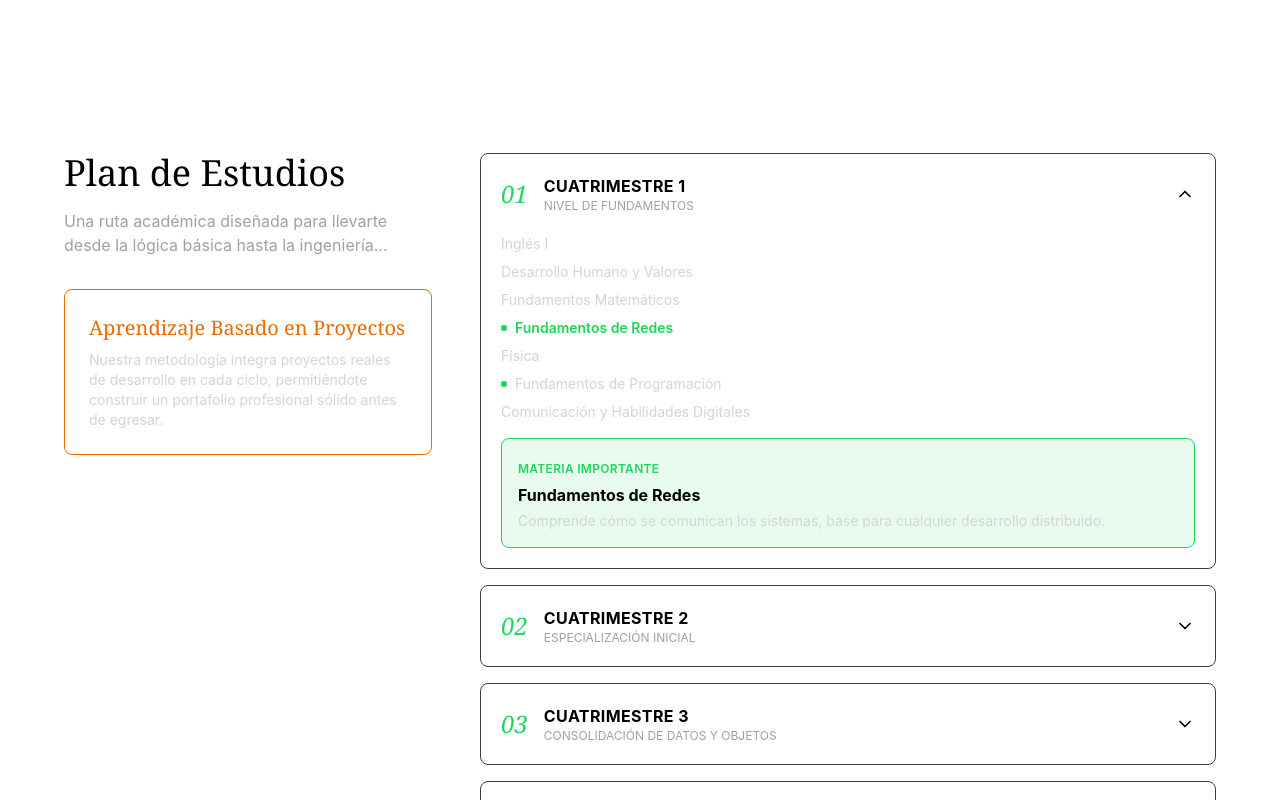
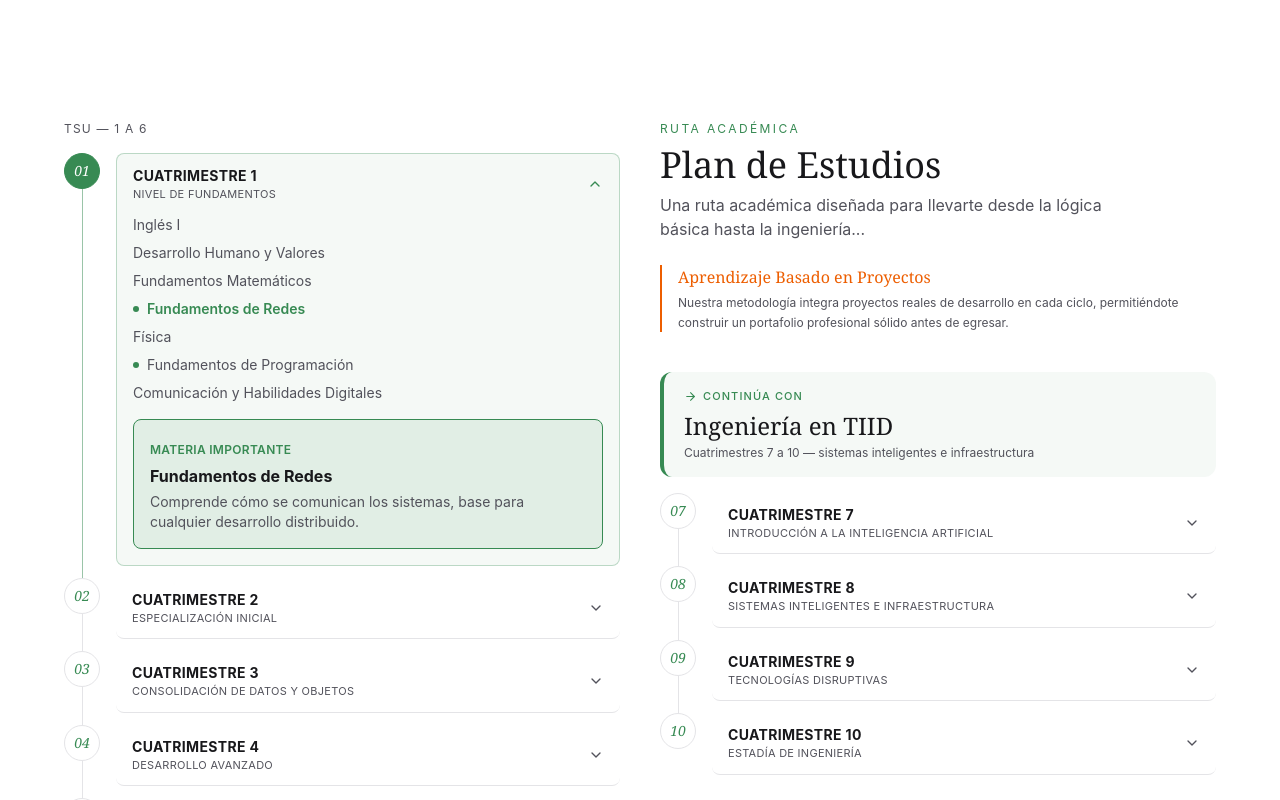
Before and after one commit to Kevin8548/landingpage, a React (Vite) app: page /landingpage/carreras/desarrollo-software in a window 1280 px wide. Shown: the part 1140-1940 px from the top of the page. Built offline with nearby package versions, Linux system fonts and the light colour scheme.

Commit message:
feat: Mejorando interfaz detalles de carrera

```diff
--- a/src/components/cards/CuatrimestreAccordion.tsx
+++ b/src/components/cards/CuatrimestreAccordion.tsx
@@ -23,12 +23,12 @@ export default function CuatrimestreAccordion({
             onClick={() => setSeleccionada(materia)}
             className={`cursor-pointer flex items-center gap-2 text-sm transition-colors ${
               seleccionada?.nombre === materia.nombre
-                ? "text-dark-green-primary font-semibold"
-                : "text-neutral-300 hover:text-white"
+                ? "text-light-green-primary font-semibold"
+                : "text-light-text-muted hover:text-light-green-primary"
             }`}
           >
             {materia.clave && (
-              <span className="w-1.5 h-1.5 rounded-full bg-dark-green-primary shrink-0" />
+              <span className="w-1.5 h-1.5 rounded-full bg-light-green-primary shrink-0" />
             )}
             {materia.nombre}
           </li>
@@ -39,27 +39,31 @@ export default function CuatrimestreAccordion({
         <div
           className={`rounded-lg border p-4 ${
             seleccionada.clave
-              ? "border-dark-green-primary bg-dark-green-primary/10"
-              : "border-neutral-600 bg-neutral-800/40"
+              ? "border-light-green-primary bg-light-green-primary/10"
+              : "border-light-border bg-light-border/30"
           }`}
         >
           {seleccionada.clave ? (
             <>
-              <span className="text-xs uppercase tracking-wide text-dark-green-primary font-semibold">
+              <span className="text-xs uppercase tracking-wide text-light-green-primary font-semibold">
                 Materia Importante
               </span>
-              <p className="font-bold mt-1">{seleccionada.nombre}</p>
-              <p className="text-sm text-neutral-300 mt-1">
+              <p className="font-bold mt-1 text-light-text">
+                {seleccionada.nombre}
+              </p>
+              <p className="text-sm text-light-text-muted mt-1">
                 {seleccionada.descripcion}
               </p>
             </>
           ) : (
             <>
-              <span className="text-xs uppercase tracking-wide text-neutral-400">
-                No es una materia clave
+              <span className="text-xs uppercase tracking-wide text-light-text-muted">
+                Materia de Formación General
               </span>
-              <p className="font-bold mt-1">{seleccionada.nombre}</p>
-              <p className="text-sm text-neutral-400 mt-1">
+              <p className="font-bold mt-1 text-light-text">
+                {seleccionada.nombre}
+              </p>
+              <p className="text-sm text-light-text-muted mt-1">
                 Es parte de la formación general, sin impacto directo en el
                 perfil técnico de esta carrera.
               </p>
--- /dev/null
+++ b/src/components/sections/detailCareer/MilestoneCard.tsx
@@ -0,0 +1,59 @@
+// src/components/sections/detail/MilestoneCard.tsx
+import { motion } from "motion/react";
+import { ArrowRight } from "lucide-react";
+
+interface MilestoneCardProps {
+  titulo: string;
+  descripcion: string;
+  desde: number;
+  hasta: number;
+}
+
+export default function MilestoneCard({
+  titulo,
+  descripcion,
+  desde,
+  hasta,
+}: MilestoneCardProps) {
+  return (
+    <motion.div
+      initial={{ opacity: 0, y: 18 }}
+      whileInView={{ opacity: 1, y: 0 }}
+      viewport={{ once: true, margin: "-60px" }}
+      transition={{ duration: 0.5, ease: "easeOut" }}
+      whileHover={{ y: -3 }}
+      className="group relative mb-4 overflow-hidden rounded-xl
+                 border-l-4 border-light-green-primary
+                 bg-light-green-primary/5
+                 px-5 py-4
+                 transition-shadow duration-300
+                 hover:shadow-[0_10px_28px_-14px_rgba(55,138,83,0.35)]"
+    >
+      <div
+        className="pointer-events-none absolute -right-6 -top-6 h-24 w-24 rounded-full
+                   bg-light-green-primary/10
+                   opacity-0 blur-xl transition-opacity duration-500
+                   group-hover:opacity-100"
+      />
+
+      <div className="relative flex items-center gap-1.5 text-[11px] font-medium uppercase tracking-widest mb-1.5 text-light-green-primary">
+        <motion.span
+          className="inline-flex"
+          animate={{ x: [0, 3, 0] }}
+          transition={{ duration: 1.6, repeat: Infinity, ease: "easeInOut" }}
+        >
+          <ArrowRight size={13} />
+        </motion.span>
+        Continúa con
+      </div>
+
+      <h3 className="relative font-serif text-2xl leading-tight mb-1 text-light-text">
+        {titulo}
+      </h3>
+
+      <p className="relative text-xs text-light-text-muted">
+        Cuatrimestres {desde} a {hasta} — {descripcion}
+      </p>
+    </motion.div>
+  );
+}
--- a/src/components/sections/detailCareer/StudyPlanSection.tsx
+++ b/src/components/sections/detailCareer/StudyPlanSection.tsx
@@ -3,11 +3,90 @@ import { useState } from "react";
 import { ChevronDown } from "lucide-react";
 import type { Cuatrimestre } from "../../../data/careerDetails";
 import CuatrimestreAccordion from "../../cards/CuatrimestreAccordion";
+import MilestoneCard from "./MilestoneCard";
 
 interface StudyPlanSectionProps {
   cuatrimestres: Cuatrimestre[];
   metodologia: { titulo: string; texto: string };
-  continuacionDesde?: number; // índice donde empieza Ingeniería en TI
+  continuacionDesde?: number;
+}
+
+function TrackList({
+  items,
+  abierto,
+  toggle,
+}: {
+  items: Cuatrimestre[];
+  abierto: number | null;
+  toggle: (n: number) => void;
+}) {
+  return (
+    <div className="flex flex-col">
+      {items.map((cuatrimestre, index) => {
+        const isOpen = abierto === cuatrimestre.numero;
+        const isLast = index === items.length - 1;
+
+        return (
+          <div key={cuatrimestre.numero} className="flex gap-4">
+            <div className="flex flex-col items-center w-9 shrink-0">
+              <button
+                onClick={() => toggle(cuatrimestre.numero)}
+                aria-expanded={isOpen}
+                className={`flex items-center justify-center w-9 h-9 rounded-full border font-serif italic text-sm shrink-0 transition-colors duration-200 ${
+                  isOpen
+                    ? "bg-light-green-primary border-light-green-primary text-white"
+                    : "border-light-border text-light-green-primary"
+                }`}
+              >
+                {String(cuatrimestre.numero).padStart(2, "0")}
+              </button>
+              {!isLast && (
+                <div
+                  className={`w-px flex-1 min-h-[0.75rem] transition-colors duration-200 ${
+                    isOpen ? "bg-light-green-primary/50" : "bg-light-border"
+                  }`}
+                />
+              )}
+            </div>
+
+            <div
+              className={`flex-1 mb-3 rounded-lg transition-colors duration-200 ${
+                isOpen
+                  ? "bg-light-green-primary/5 border border-light-green-primary/30"
+                  : "border-b border-light-border"
+              }`}
+            >
+              <button
+                onClick={() => toggle(cuatrimestre.numero)}
+                className="w-full flex items-center justify-between px-4 py-3 text-left"
+              >
+                <div>
+                  <p className="font-bold text-sm uppercase tracking-wide text-light-text">
+                    Cuatrimestre {cuatrimestre.numero}
+                  </p>
+                  <p className="text-[11px] uppercase tracking-wide text-light-text-muted">
+                    {cuatrimestre.nivel}
+                  </p>
+                </div>
+                <ChevronDown
+                  className={`transition-transform duration-200 shrink-0 ${
+                    isOpen ? "rotate-180 text-light-green-primary" : "text-light-text-muted"
+                  }`}
+                  size={16}
+                />
+              </button>
+
+              {isOpen && (
+                <div className="px-4 pb-4">
+                  <CuatrimestreAccordion cuatrimestre={cuatrimestre} />
+                </div>
+              )}
+            </div>
+          </div>
+        );
+      })}
+    </div>
+  );
 }
 
 export default function StudyPlanSection({
@@ -23,72 +102,65 @@ export default function StudyPlanSection({
     setAbierto((actual) => (actual === numero ? null : numero));
   };
 
+  const primerTramo =
+    continuacionDesde !== undefined
+      ? cuatrimestres.slice(0, continuacionDesde)
+      : cuatrimestres;
+  const segundoTramo =
+    continuacionDesde !== undefined
+      ? cuatrimestres.slice(continuacionDesde)
+      : [];
+
   return (
-    <section className="py-24 px-6 md:px-16">
-      <div className="grid grid-cols-1 md:grid-cols-[1fr_2fr] gap-12">
+    <section className="py-16 px-6 md:px-16 bg-light-bg">
+      <div className="grid grid-cols-1 md:grid-cols-2 gap-x-10 gap-y-10">
+        {/* Columna izquierda: TSU */}
         <div>
-          <h2 className="font-serif text-4xl mb-4">Plan de Estudios</h2>
-          <p className="text-neutral-400 mb-8">
+          <p className="text-xs uppercase tracking-widest text-light-text-muted mb-4">
+            TSU — 1 a {primerTramo.length}
+          </p>
+          <TrackList items={primerTramo} abierto={abierto} toggle={toggle} />
+        </div>
+
+        {/* Columna derecha: header + metodología + hito + TI */}
+        <div>
+          <span className="block text-xs uppercase tracking-[0.2em] text-light-green-primary mb-2">
+            Ruta académica
+          </span>
+          <h2 className="font-serif text-4xl mb-2 text-light-text">
+            Plan de Estudios
+          </h2>
+          <p className="text-light-text-muted mb-6 max-w-md">
             Una ruta académica diseñada para llevarte desde la lógica básica
             hasta la ingeniería...
           </p>
 
-          <div className="border border-dark-orange-primary rounded-lg p-6">
-            <h3 className="font-serif text-xl text-dark-orange-primary mb-2">
-              {metodologia.titulo}
-            </h3>
-            <p className="text-sm text-neutral-300">{metodologia.texto}</p>
+          <div className="flex items-start gap-4 border-l-2 border-light-orange-primary pl-4 mb-10">
+            <div>
+              <h3 className="font-serif text-base text-light-orange-primary mb-1">
+                {metodologia.titulo}
+              </h3>
+              <p className="text-xs text-light-text-muted leading-relaxed">
+                {metodologia.texto}
+              </p>
+            </div>
           </div>
-        </div>
 
-        <div className="flex flex-col gap-4">
-          {cuatrimestres.map((cuatrimestre, index) => (
-            <div key={cuatrimestre.numero}>
-              {/* Separador antes del primer cuatrimestre de Ingeniería en TI */}
-              {continuacionDesde === index && (
-                <div className="flex items-center gap-4 my-6">
-                  <div className="h-px flex-1 bg-dark-green-primary/40" />
-                  <span className="text-xs uppercase tracking-widest text-dark-green-primary">
-                    Continúa con Ingeniería en TI
-                  </span>
-                  <div className="h-px flex-1 bg-dark-green-primary/40" />
-                </div>
-              )}
-
-              <div className="border border-neutral-700 rounded-lg overflow-hidden">
-                <button
-                  onClick={() => toggle(cuatrimestre.numero)}
-                  className="w-full flex items-center justify-between p-5 text-left"
-                >
-                  <div className="flex items-center gap-4">
-                    <span className="font-serif italic text-2xl text-dark-green-primary">
-                      {String(cuatrimestre.numero).padStart(2, "0")}
-                    </span>
-                    <div>
-                      <p className="font-bold uppercase tracking-wide">
-                        Cuatrimestre {cuatrimestre.numero}
-                      </p>
-                      <p className="text-xs text-neutral-400 uppercase">
-                        {cuatrimestre.nivel}
-                      </p>
-                    </div>
-                  </div>
-                  <ChevronDown
-                    className={`transition-transform ${
-                      abierto === cuatrimestre.numero ? "rotate-180" : ""
-                    }`}
-                    size={20}
-                  />
-                </button>
-
-                {abierto === cuatrimestre.numero && (
-                  <div className="px-5 pb-5">
-                    <CuatrimestreAccordion cuatrimestre={cuatrimestre} />
-                  </div>
-                )}
-              </div>
+          {segundoTramo.length > 0 && (
+            <div className="flex flex-col">
+              <MilestoneCard
+                titulo="Ingeniería en TIID"
+                descripcion="sistemas inteligentes e infraestructura"
+                desde={segundoTramo[0].numero}
+                hasta={segundoTramo[segundoTramo.length - 1].numero}
+              />
+              <TrackList
+                items={segundoTramo}
+                abierto={abierto}
+                toggle={toggle}
+              />
             </div>
-          ))}
+          )}
         </div>
       </div>
     </section>
```
Also changed, not shown: src/index.css (+9 -2 lines).
